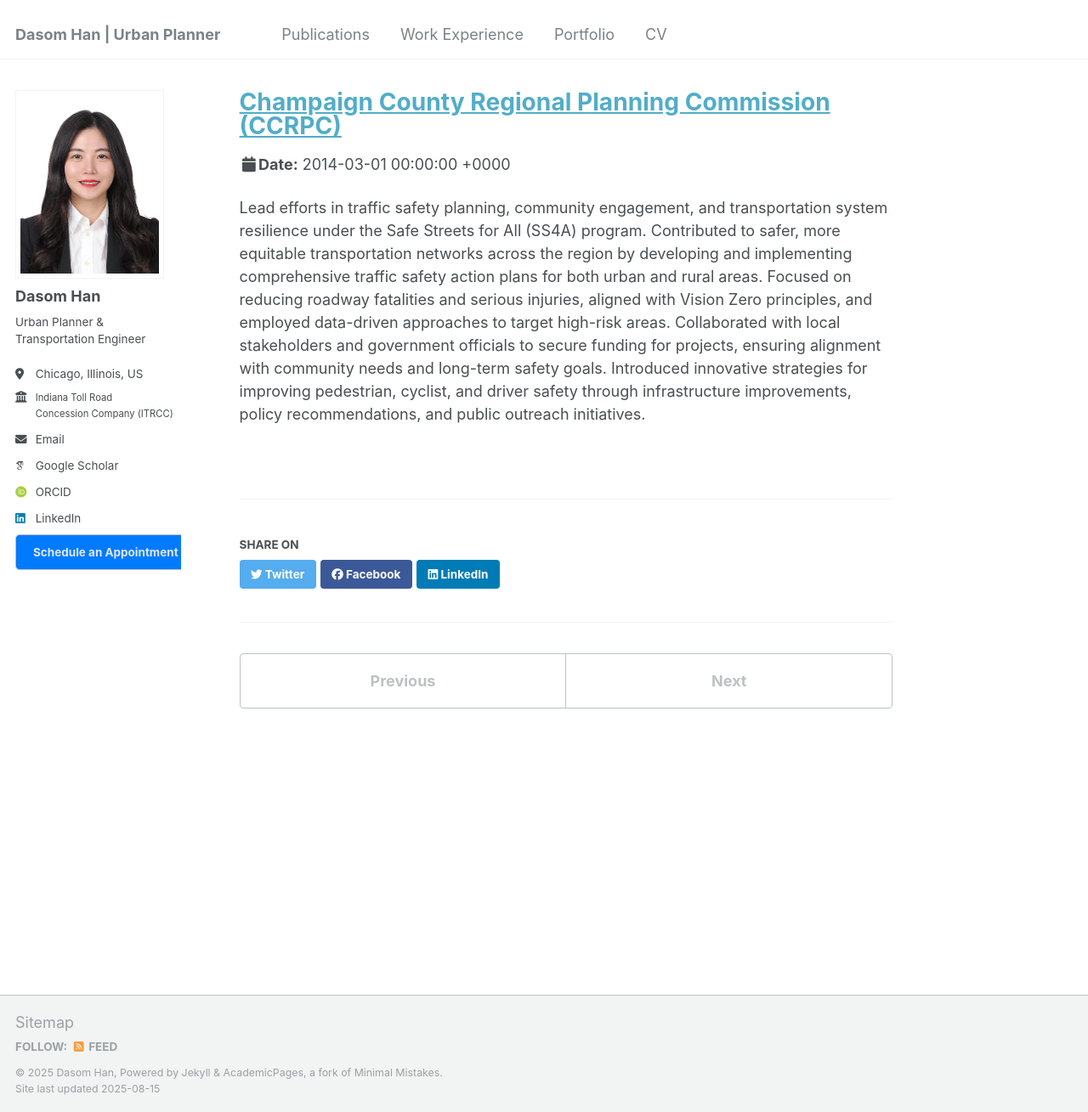
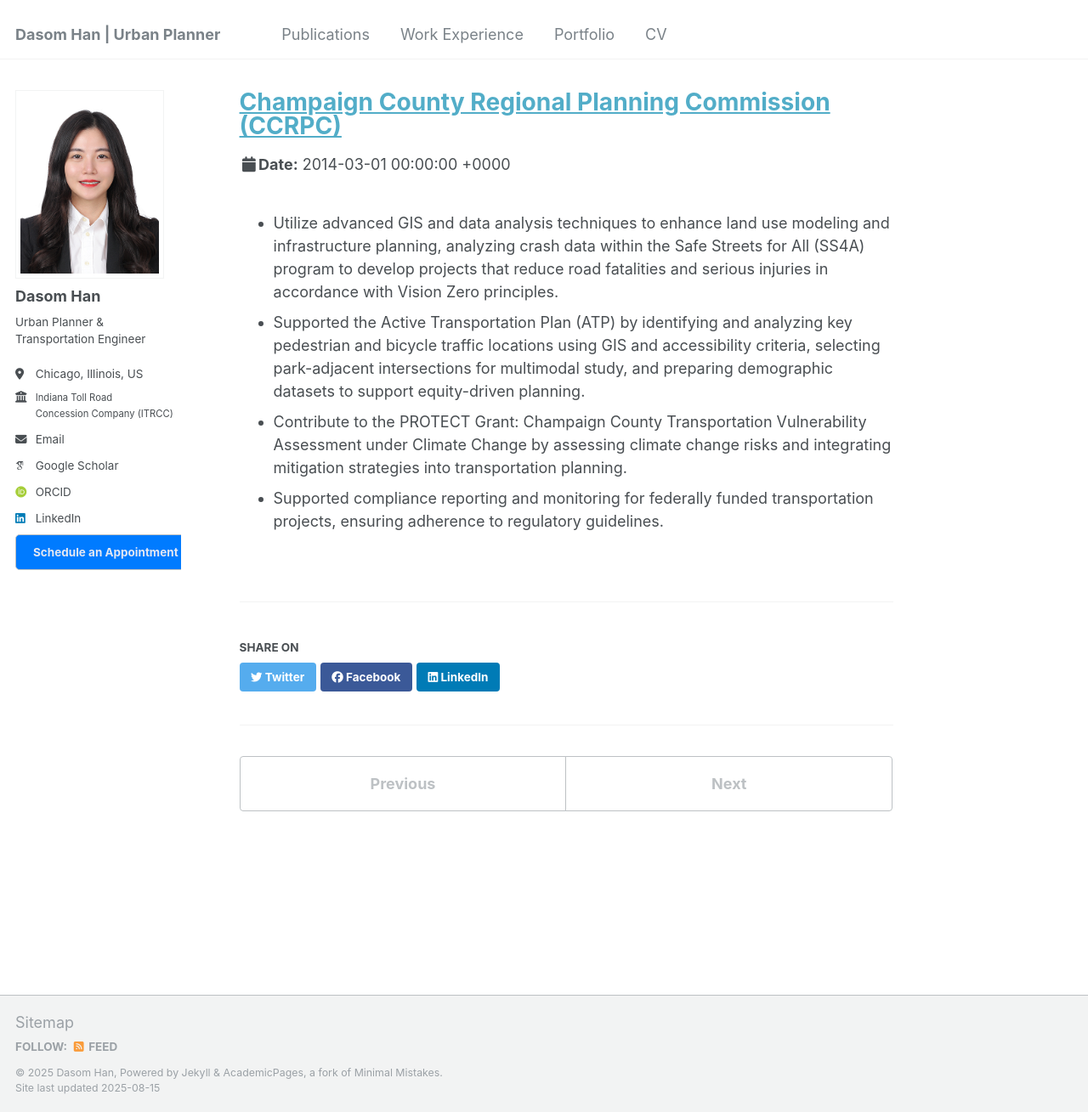
Before and after one commit to dasomh/dasomh.github.io, a Jekyll site: the page built from _talks/2014-03-01-talk-3.md, in a window 1280 px wide and 1309 px high. Shown: the whole window at 85% size. Built offline with Jekyll 4.4.1, drawn with Linux system fonts in a browser that asks for light colours; some web fonts are replaced.

Commit message:
Update 2014-03-01-talk-3.md

```diff
--- a/_talks/2014-03-01-talk-3.md
+++ b/_talks/2014-03-01-talk-3.md
@@ -8,4 +8,7 @@
 location: "Champaign County, IL, United States"
 ---
 
-Lead efforts in traffic safety planning, community engagement, and transportation system resilience under the Safe Streets for All (SS4A) program. Contributed to safer, more equitable transportation networks across the region by developing and implementing comprehensive traffic safety action plans for both urban and rural areas. Focused on reducing roadway fatalities and serious injuries, aligned with Vision Zero principles, and employed data-driven approaches to target high-risk areas. Collaborated with local stakeholders and government officials to secure funding for projects, ensuring alignment with community needs and long-term safety goals. Introduced innovative strategies for improving pedestrian, cyclist, and driver safety through infrastructure improvements, policy recommendations, and public outreach initiatives.
+-	Utilize advanced GIS and data analysis techniques to enhance land use modeling and infrastructure planning, analyzing crash data within the Safe Streets for All (SS4A) program to develop projects that reduce road fatalities and serious injuries in accordance with Vision Zero principles.
+-	Supported the Active Transportation Plan (ATP) by identifying and analyzing key pedestrian and bicycle traffic locations using GIS and accessibility criteria, selecting park-adjacent intersections for multimodal study, and preparing demographic datasets to support equity-driven planning.
+-	Contribute to the PROTECT Grant: Champaign County Transportation Vulnerability Assessment under Climate Change by assessing climate change risks and integrating mitigation strategies into transportation planning.
+-	Supported compliance reporting and monitoring for federally funded transportation projects, ensuring adherence to regulatory guidelines.
```
